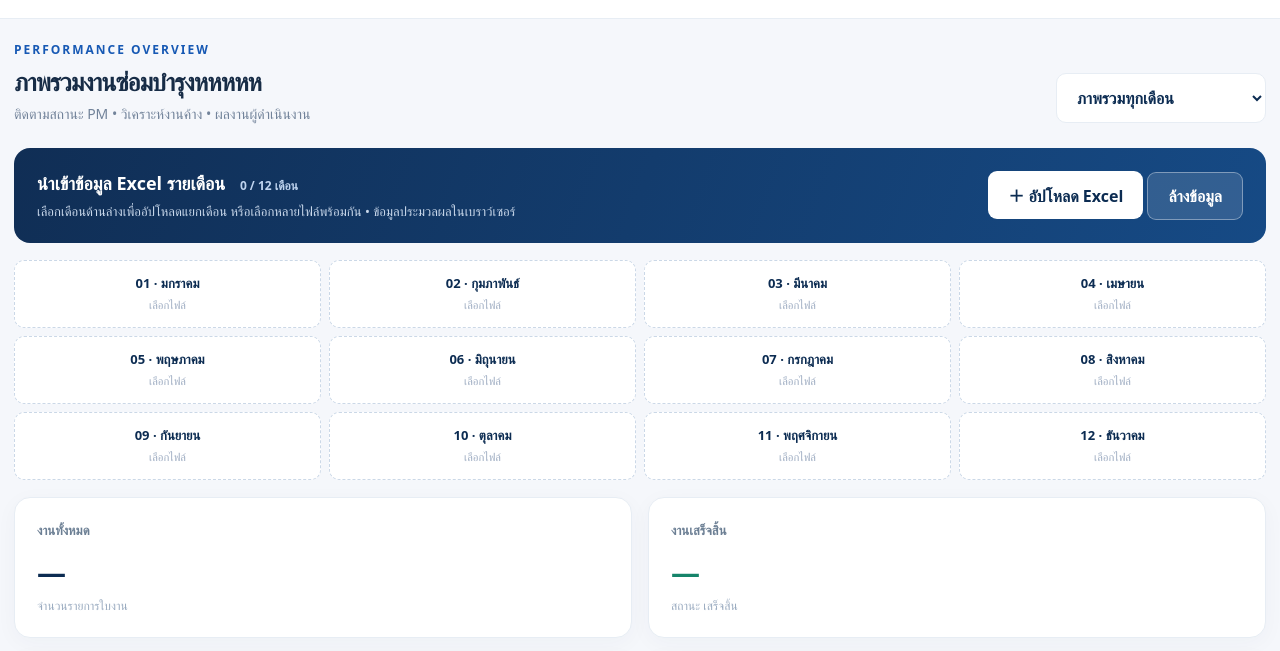
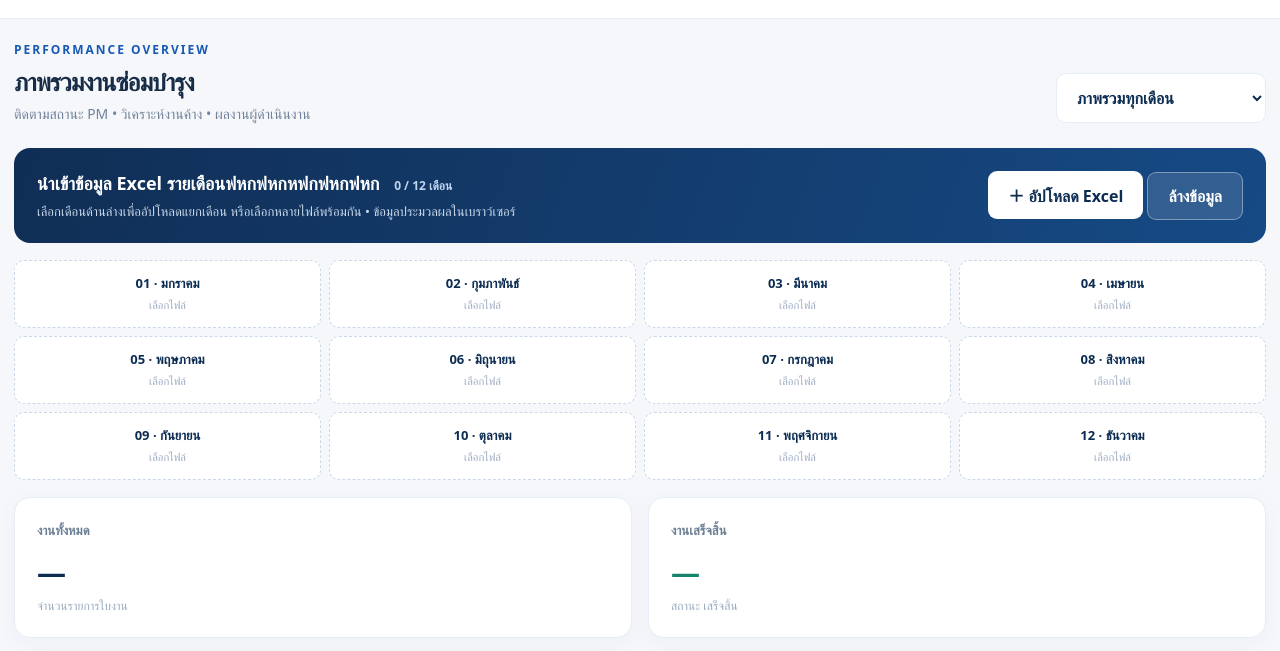
Before and after one commit to anuxanukit-droid/maintenance-dashboard, a plain HTML site: page index.html in a window 1280 px wide. Shown: the part 68-719 px from the top of the page. Drawn offline with Linux system fonts and the light colour scheme.

Commit message:
Update index.html

```diff
--- a/index.html
+++ b/index.html
@@ -457,7 +457,7 @@ header small {
       PERFORMANCE OVERVIEW
      </div>
      <h1>
-      ภาพรวมงานซ่อมบำรุงหหหหห
+      ภาพรวมงานซ่อมบำรุง
      </h1>
      <div class="sub">
       ติดตามสถานะ PM • วิเคราะห์งานค้าง • ผลงานผู้ดำเนินงาน
@@ -472,7 +472,7 @@ header small {
    <section class="upload">
     <div>
      <h2>
-      นำเข้าข้อมูล Excel รายเดือน
+      นำเข้าข้อมูล Excel รายเดือนฟหกฟหกหฟกฟหกฟหก
       <span class="status" id="loadedCount">
        0 / 12 เดือน
       </span>
```
